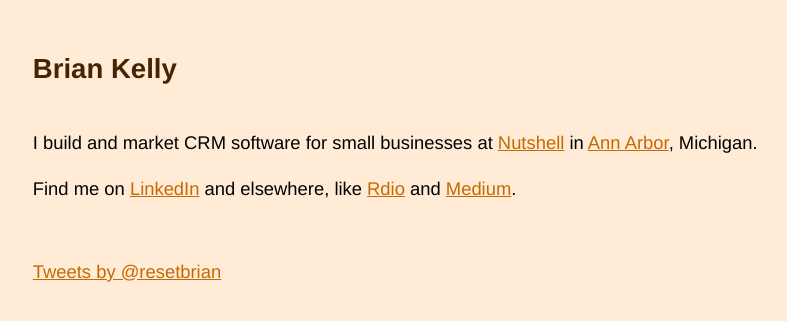
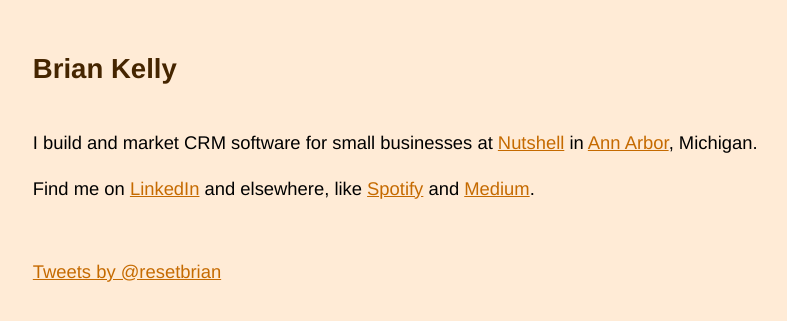
Before and after one commit to briankelly/briankelly.github.io, a Jekyll site: the page built from index.html, in a window 1280 px wide. Shown: the top 321 px of the page, without its empty margins (4-791 px from the left). Built offline with Jekyll 4.4.1, drawn with Linux system fonts in a browser that asks for light colours; Markdown is read by kramdown in place of the engine named in the settings; comment, search, counter and statistics services are not loaded.

Commit message:
pour one out for rdio → spotify

```diff
--- a/index.html
+++ b/index.html
@@ -5,5 +5,5 @@ title: Brian Kelly
 
     <div id="home">
       <p>I build and market CRM software for small businesses at <a href="https://www.nutshell.com" onclick="trackOutboundLink('https://www.nutshell.com'); return false;">Nutshell</a> in <a href="http://www.madeina2.com" onclick="trackOutboundLink('http://www.madeina2.com'); return false;">Ann Arbor</a>, Michigan.</p>
-      <p>Find me on <a href="https://www.linkedin.com/in/bckelly" onclick="trackOutboundLink('https://www.linkedin.com/in/bckelly'); return false;">LinkedIn</a> and elsewhere, like <a href="http://www.rdio.com/people/resetbrian/"  onclick="trackOutboundLink('http://www.rdio.com/people/resetbrian/'); return false;">Rdio</a> and <a href="https://medium.com/@bkelly" onclick="trackOutboundLink('https://medium.com/@bkelly'); return false;">Medium</a>.
+      <p>Find me on <a href="https://www.linkedin.com/in/bckelly" onclick="trackOutboundLink('https://www.linkedin.com/in/bckelly'); return false;">LinkedIn</a> and elsewhere, like <a href="https://play.spotify.com/user/y2bk/playlist/6p1qQaykbzbnmbFmBEe0aS"  onclick="trackOutboundLink('https://play.spotify.com/user/y2bk/playlist/6p1qQaykbzbnmbFmBEe0aS'); return false;">Spotify</a> and <a href="https://medium.com/@bkelly" onclick="trackOutboundLink('https://medium.com/@bkelly'); return false;">Medium</a>.
     </div>
```
